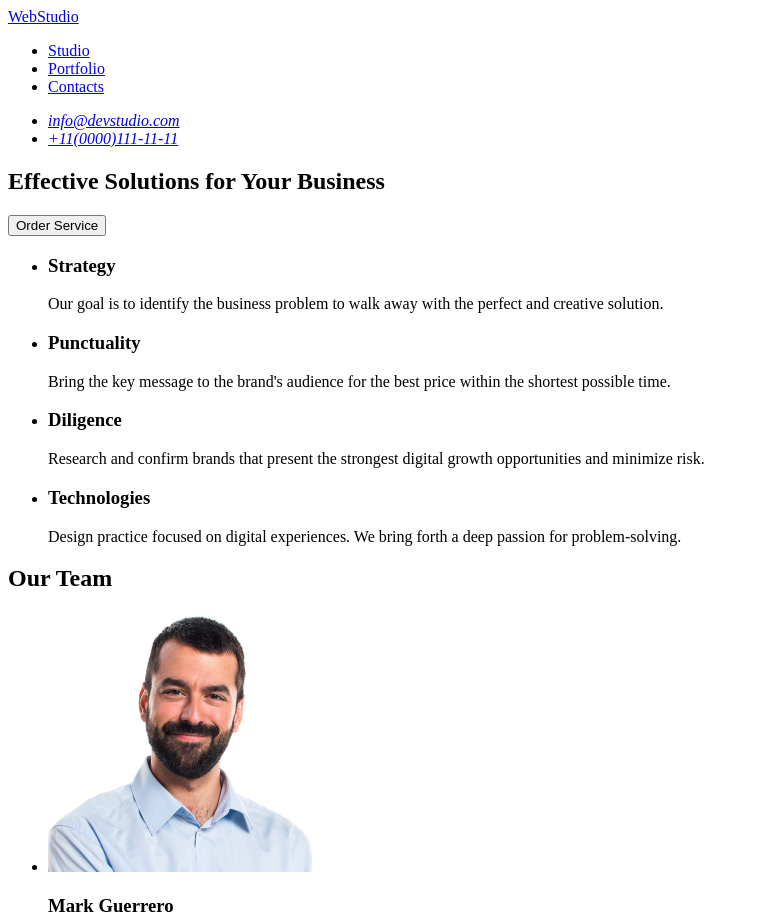
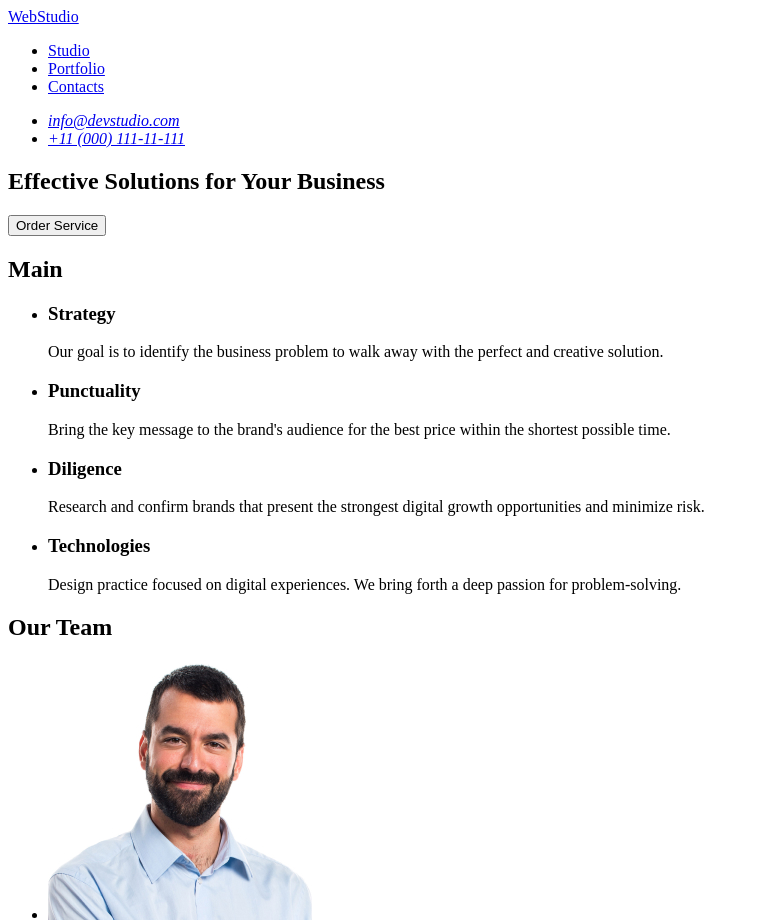
Before and after one commit to ArtemVoskyyy/goit-markup-hw-01-, a plain HTML site: page index.html in a window 1280 px wide. Shown: the top 923 px of the page, without its empty margins (0-759 px from the left). Drawn offline with Linux system fonts and the light colour scheme.

Commit message:
Update index.html

```diff
--- a/index.html
+++ b/index.html
@@ -26,17 +26,18 @@
               >info@devstudio.com</a
             >
           </li>
-          <li><a href="tel:+1100001111111">+11(0000)111-11-11</a></li>
+          <li><a href="tel:+110001111111">+11 (000) 111-11-111</a></li>
         </ul>
       </address>
     </header>
     <!-- #endregion-->
     <main>
       <section id="Solutions">
-        <h2>Effective Solutions for Your Business</h2>
+        <h1>Effective Solutions for Your Business</h1>
         <button type="button">Order Service</button>
       </section>
       <section id="Goals">
+        <h2>Main</h2>
         <ul>
           <li>
             <h3>Strategy</h3>
```
